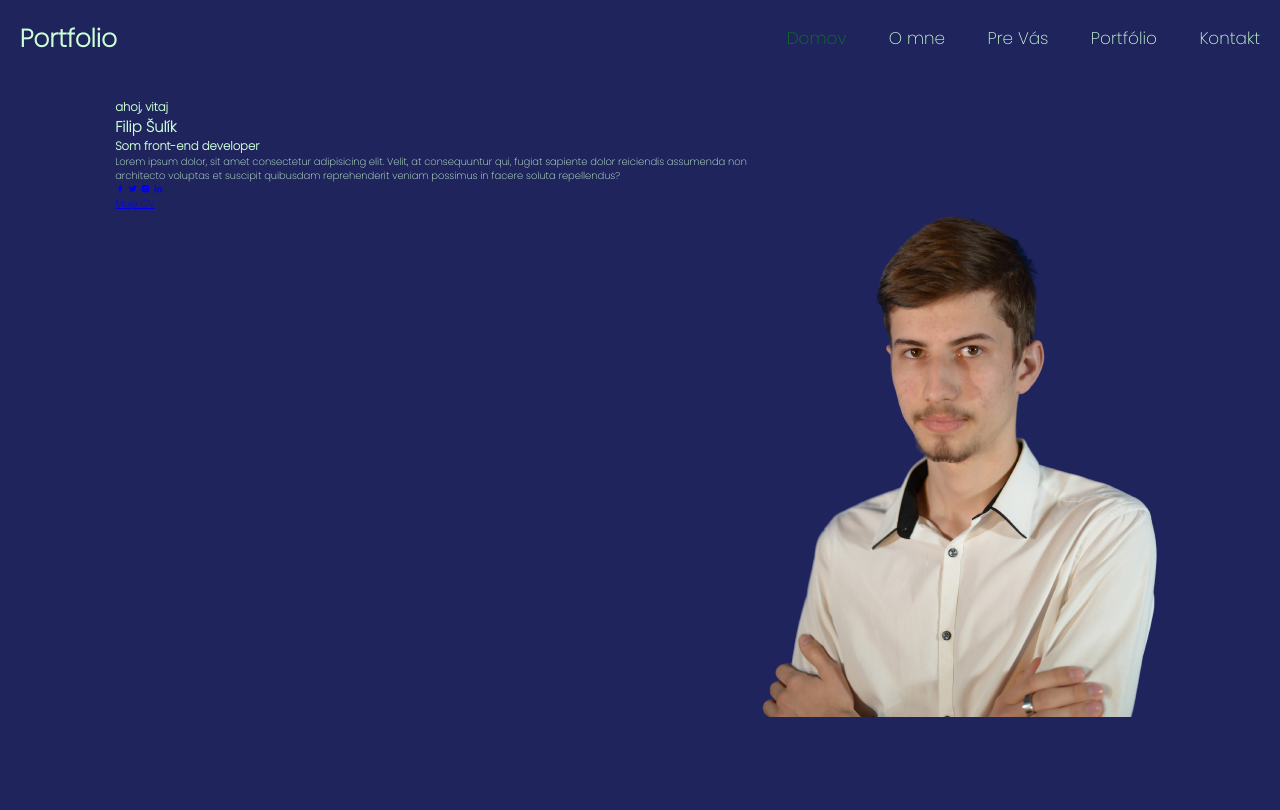
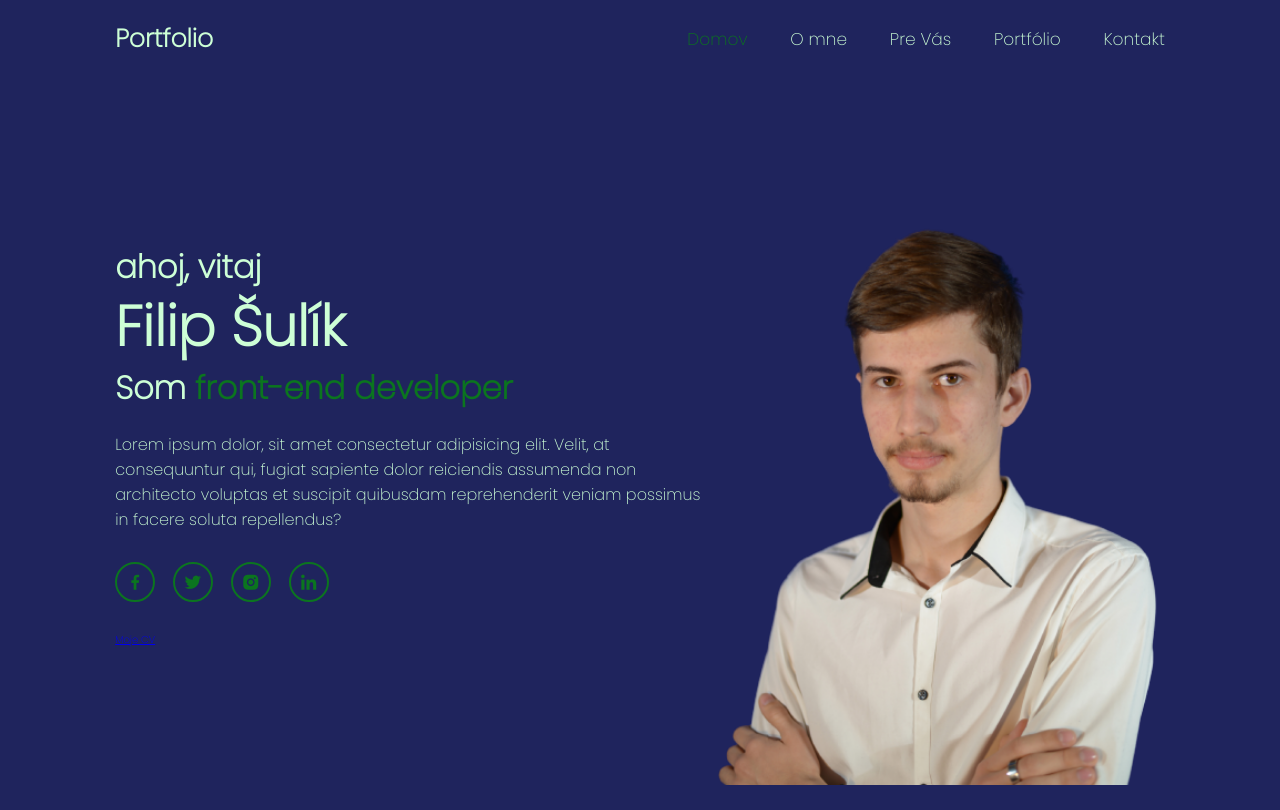
Before and after one commit to YowoSK/AboutME, a plain HTML site: page index.html in a window 1280 px wide. Drawn offline with nearby package versions, Linux system fonts and the light colour scheme.

Commit message:
styles, fixed photo

```diff
--- a/style/css/style.css
+++ b/style/css/style.css
@@ -17,7 +17,7 @@
 }
 
 html {
-    font-size: 62%;
+    font-size: 62.5%;
     overflow-x: hidden;
 }
 body {
@@ -33,7 +33,7 @@ section {
     top: 0;
     left: 0;
     width: 100%;
-    padding: 2rem;
+    padding: 2rem 9%;
     background: var(--bg-color);
     display: flex;
     justify-content: space-between;
@@ -44,7 +44,7 @@ section {
     font-size: 2.5rem;
     color: var(--text-color);
     font-weight: 600;
-    cursor: pointer;
+    cursor: default;
     text-decoration: none;
 }
 .navbar a {
@@ -69,4 +69,47 @@ section {
 .home {
     display: flex;
     justify-content: center;
+    align-items: center;
 }
+.home-img img {
+    width: 35vw;
+    height: auto;
+}
+.home-content h3 {
+    font-size: 3.2rem;
+    font-weight: 700;
+}
+.home-content h3:nth-of-type(2){
+    margin-bottom: 2rem;
+}
+span {
+    color: var(--main-color);
+}
+.home-content h1 {
+    font-size: 5.6rem;
+    font-weight: 700;
+    line-height: 1.3;
+}
+.home-content p {
+    font-size: 1.6rem;
+}
+.social-media a {
+    display: inline-flex;
+    justify-content: center;
+    align-items: center;
+    width: 4rem;
+    height: 4rem;
+    background: transparent;
+    border: 0.2rem solid var(--main-color);
+    border-radius: 50%;
+    font-size: 2rem;
+    color: var(--main-color);
+    margin: 3rem 1.5rem 3rem 0;
+    transition: 0.5s ease;
+    text-decoration: none;
+}
+.social-media a:hover {
+    background: var(--main-color);
+    color: var(--second-bg-color);
+    box-shadow: 0 0 1rem var(--main-color);
+}
```
Also changed, not shown: index.html (+0 -1 lines).
